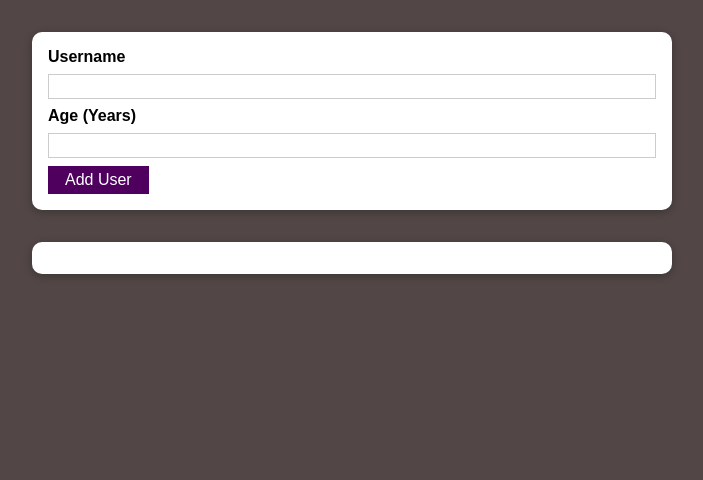
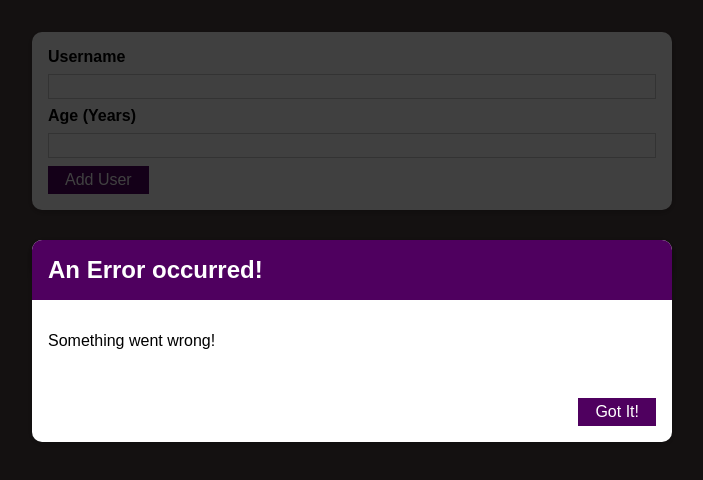
Before and after one commit to restrepo84/Sec.8-Pract.-Complete-project, a React (Create React App) app: page / in a window 1280 px wide. Shown: the top 480 px of the page, without its empty margins (288-991 px from the left). Built offline with nearby package versions, Linux system fonts and the light colour scheme.

Commit message:
Adding The "ErrorModal" Component

```diff
--- /dev/null
+++ b/src/components/UI/ErrorModal.js
@@ -0,0 +1,26 @@
+import React from "react";
+
+import Card from "./Card";
+import Button from "./Button";
+import classes from "./ErrorModal.module.css";
+
+const ErrorModal = (props) => {
+  return (
+    <div>
+      <div className={classes.backdrop} />
+      <Card className={classes.modal}>
+        <header className={classes.header}>
+          <h2>{props.title}</h2>
+        </header>
+        <div className={classes.content}>
+          <p>{props.message}</p>
+        </div>
+        <footer className={classes.actions}>
+          <Button>Got It!</Button>
+        </footer>
+      </Card>
+    </div>
+  );
+};
+
+export default ErrorModal;
--- /dev/null
+++ b/src/components/UI/ErrorModal.module.css
@@ -0,0 +1,45 @@
+.backdrop {
+  position: fixed;
+  top: 0;
+  left: 0;
+  width: 100%;
+  height: 100vh;
+  z-index: 10;
+  background: rgba(0, 0, 0, 0.75);
+}
+
+.modal {
+  position: fixed;
+  top: 30vh;
+  left: 10%;
+  width: 80%;
+  z-index: 100;
+  overflow: hidden;
+}
+
+.header {
+  background: #4f005f;
+  padding: 1rem;
+}
+
+.header h2 {
+  margin: 0;
+  color: white;
+}
+
+.content {
+  padding: 1rem;
+}
+
+.actions {
+  padding: 1rem;
+  display: flex;
+  justify-content: flex-end;
+}
+
+@media (min-width: 768px) {
+  .modal {
+    left: calc(50% - 20rem);
+    width: 40rem;
+  }
+}
--- a/src/components/Users/AddUser.js
+++ b/src/components/Users/AddUser.js
@@ -2,6 +2,7 @@
 
 import Card from "../UI/Card";
 import Button from "../UI/Button";
+import ErrorModal from "../UI/ErrorModal";
 import classes from "./AddUser.module.css";
 
 const AddUser = (props) => {
@@ -30,6 +31,8 @@
   };
 
   return (
+    <div>
+      <ErrorModal title="An Error occurred!" message="Something went wrong!" />
       <Card className={classes.input}>
         <form onSubmit={addUserHandler}>
           <label htmlFor="username">Username</label>
@@ -49,6 +52,7 @@
           <Button type="submit">Add User</Button>
         </form>
       </Card>
+    </div>
   );
 };
 
```
Lines whose indentation alone changed are shown as unchanged.
